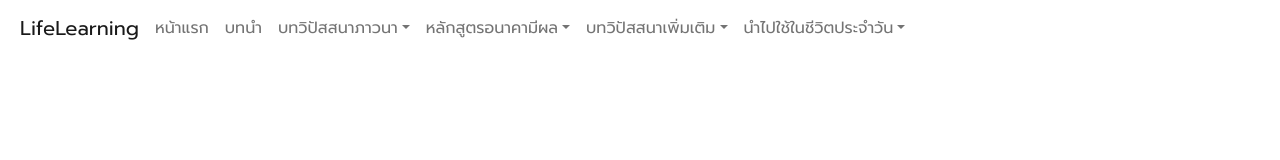
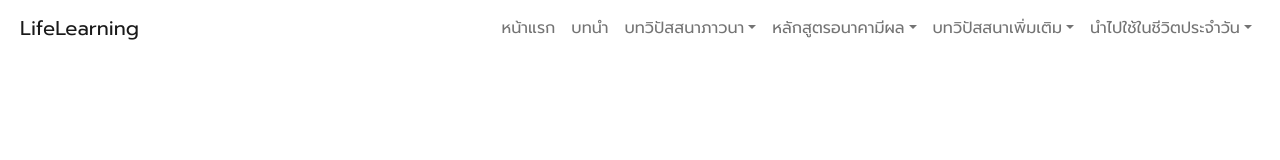
Before and after one commit to openmymai/lifelearning, a Next.js app: page / in a window 1280 px wide. Shown: the top 160 px of the page. Built offline with nearby package versions, Linux system fonts and the light colour scheme; a web font is replaced by a local one.

Commit message:
Fix Header mobile with white background

```diff
--- a/components/Layout.js
+++ b/components/Layout.js
@@ -4,13 +4,13 @@ import { Container, Nav, Navbar, NavDropdown } from 'react-bootstrap';
 const Layout = (props) => {
   return (
     <div>
-      <header>
-          <Navbar expand="lg">
+      <header className="fixed-top">
+          <Navbar bg="white" expand="lg">
             <Container fluid>
               <Navbar.Brand className="mx-2" href="/">LifeLearning</Navbar.Brand>
               <Navbar.Toggle aria-controls="basic-navbar-nav" />
               <Navbar.Collapse id="basic-navbar-nav">
-                <Nav className="me-auto">
+                <Nav className="ms-auto mx-2">
                   <Nav.Link href="/">หน้าแรก</Nav.Link>
                   <Nav.Link href="/introduction">บทนำ</Nav.Link>
                   <NavDropdown className="dropdown" title="บทวิปัสสนาภาวนา" id="navbarScrollingDropdown">
```
